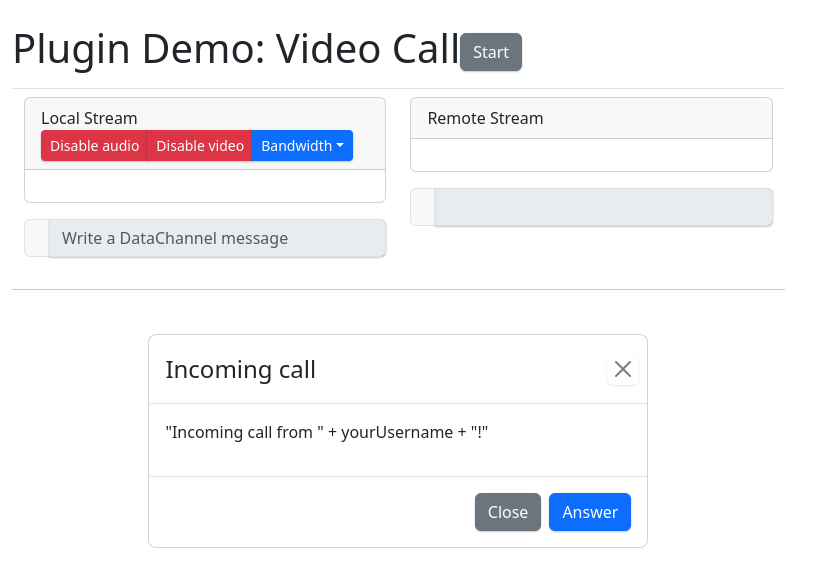
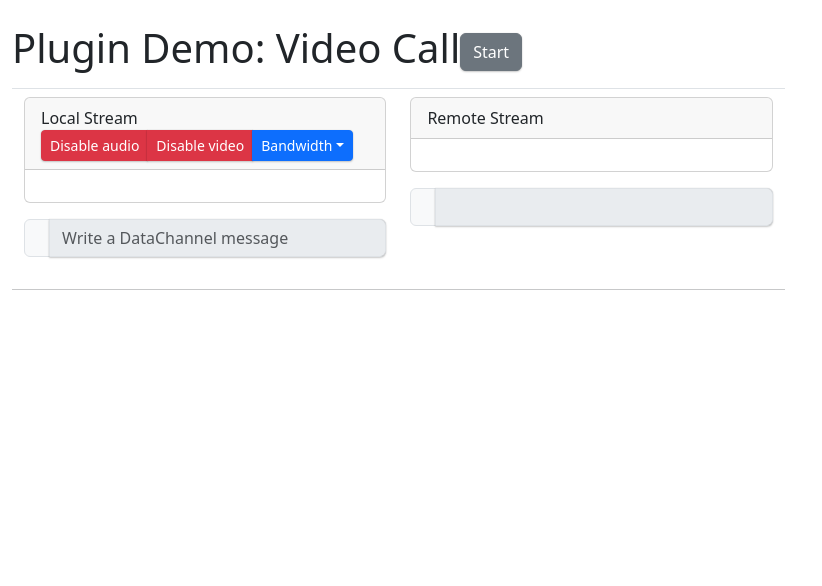
Before and after one commit to mshuecodev/cra-explore, a React (Create React App) app: page /vcall in a window 1280 px wide. Shown: the top 586 px of the page, without its empty margins (0-822 px from the left). Built offline with nearby package versions, Linux system fonts and the light colour scheme.

Commit message:
call and answer flow

```diff
--- a/src/components/Dialog.jsx
+++ b/src/components/Dialog.jsx
@@ -7,7 +7,7 @@ function DialogSimple({ show, title, content, onClose, action, onAction }) {
 			className="modal show"
 			style={{ display: "block", position: "initial" }}
 		>
-			<Modal.Dialog
+			<Modal
 				show={show}
 				onHide={onClose}
 			>
@@ -20,18 +20,18 @@ function DialogSimple({ show, title, content, onClose, action, onAction }) {
 				<Modal.Footer>
 					<Button
 						variant="secondary"
-						onclick={onClose}
+						onClick={onClose}
 					>
 						Close
 					</Button>
 					<Button
 						variant="primary"
-						onclick={onAction}
+						onClick={onAction}
 					>
 						{action}
 					</Button>
 				</Modal.Footer>
-			</Modal.Dialog>
+			</Modal>
 		</div>
 	)
 }
--- a/src/routes/vcall.jsx
+++ b/src/routes/vcall.jsx
@@ -55,7 +55,37 @@ function VideoCallApp() {
 		setDialogCall(false)
 	}
 
-	const onAnswerCall = (jsep) => {
+	const doCall = () => {
+		videocall.createOffer({
+			tracks: [{ type: "audio", capture: true, recv: true }, { type: "video", capture: true, recv: true, simulcast: doSimulcast }, { type: "data" }],
+			success: function (jsep) {
+				console.debug("Got SDP!", jsep)
+
+				Janus.debug("Got SDP!", jsep)
+				let body = { request: "call", username: yourUsername }
+				videocall.send({ message: body, jsep: jsep })
+				// Create a spinner waiting for the remote video
+				// $('#videoright').html(
+				// 	'<div class="text-center">' +
+				// 	'	<div id="spinner" class="spinner-border" role="status">' +
+				// 	'		<span class="visually-hidden">Loading...</span>' +
+				// 	'	</div>' +
+				// 	'</div>');
+			},
+			error: function (error) {
+				console.log("error calling", error)
+				alert(error)
+			}
+		})
+	}
+
+	const doHangup = () => {
+		// Hangup a call
+		// ...
+	}
+
+	const onAnswerCall = () => {
+		console.log("answer here")
 		videocall.createAnswer({
 			jsep: jsepcall,
 			// We want bidirectional audio and video, if offered,
@@ -66,13 +96,11 @@ function VideoCallApp() {
 				Janus.debug("Got SDP!", jsep)
 				let body = { request: "accept" }
 				videocall.send({ message: body, jsep: jsep })
-				// $("#peer").attr("disabled", true)
-				// $("#call").removeAttr("disabled").html("Hangup").removeClass("btn-success").addClass("btn-danger").unbind("click").click(doHangup)
 			},
 			error: function (error) {
 				console.log("WebRTC error:", error)
 				Janus.error("WebRTC error:", error)
-				alert("WebRTC error... " + error.message)
+				alert("WebRTC error... " + error)
 			}
 		})
 	}
@@ -194,7 +222,6 @@ function VideoCallApp() {
 											// $("#peer").focus()
 										} else if (event === "calling") {
 											console.log("Waiting for the peer to answer...")
-											alert("calling here")
 											Janus.log("Waiting for the peer to answer...")
 											// TODO Any ringtone?
 											alert("Waiting for the peer to answer...")
@@ -602,31 +629,6 @@ function VideoCallApp() {
 		}
 	}
 
-	const doCall = () => {
-		videocall.createOffer({
-			tracks: [{ type: "audio", capture: true, recv: true }, { type: "video", capture: true, recv: true, simulcast: doSimulcast }, { type: "data" }],
-			success: function (jsep) {
-				console.debug("Got SDP!", jsep)
-
-				Janus.debug("Got SDP!", jsep)
-				let body = { request: "call", username: yourUsername }
-				videocall.send({ message: body, jsep: jsep })
-				// Create a spinner waiting for the remote video
-				// $('#videoright').html(
-				// 	'<div class="text-center">' +
-				// 	'	<div id="spinner" class="spinner-border" role="status">' +
-				// 	'		<span class="visually-hidden">Loading...</span>' +
-				// 	'	</div>' +
-				// 	'</div>');
-			}
-		})
-	}
-
-	const doHangup = () => {
-		// Hangup a call
-		// ...
-	}
-
 	const sendData = () => {
 		// Send Data
 		// ...
@@ -933,7 +935,7 @@ function VideoCallApp() {
 				show={dialogcall}
 				onClose={onCloseDialogCall}
 				title="Incoming call"
-				content={<p>"Incoming call from " + yourUsername + "!"</p>}
+				content={<p>"Incoming call from " + {yourUsername} + "!"</p>}
 				action={"Answer"}
 				onAction={onAnswerCall}
 			/>
```
